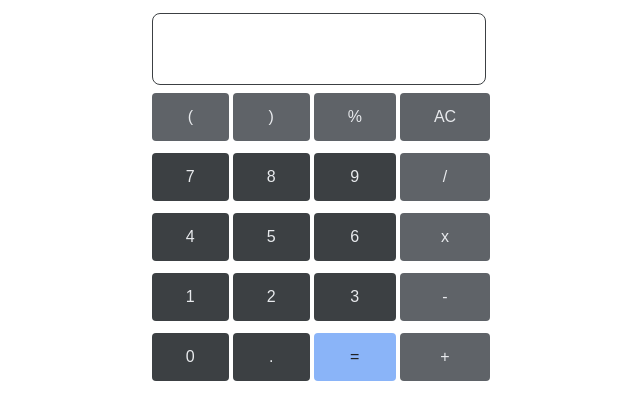
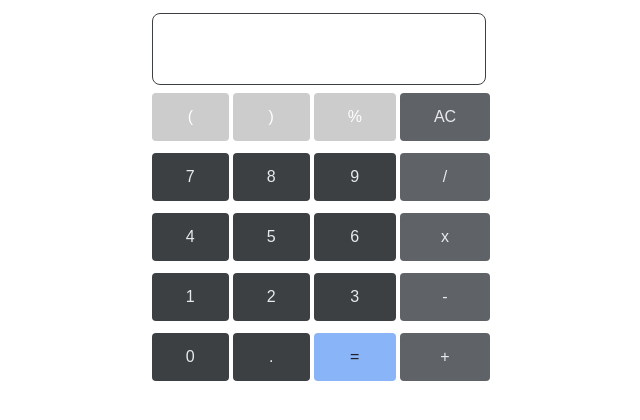
Before and after one commit to Edmx747/Google-Calc, a React (Create React App) app in the folder FrontEnd/: page / in a window 1280 px wide. Shown: the top 420 px of the page, without its empty margins (321-961 px from the left). Built offline with nearby package versions, Linux system fonts and the light colour scheme.

Commit message:
add disable attribute to buttons

```diff
--- a/FrontEnd/src/components/CustomButton/CustomButton.css
+++ b/FrontEnd/src/components/CustomButton/CustomButton.css
@@ -9,6 +9,10 @@
     margin: 4px 2px;
     cursor: pointer;
     transition-duration: 0.4s;
+}
+button:disabled{
+    background: #ccc;
+    color: white;
 }
 .btn-primary{
     background: #5f6368;
--- a/FrontEnd/src/components/CustomButton/CustomButton.tsx
+++ b/FrontEnd/src/components/CustomButton/CustomButton.tsx
@@ -2,9 +2,16 @@ import { ExecOptionsWithStringEncoding } from 'child_process';
 import React, { MouseEventHandler } from 'react'
 import './CustomButton.css'
 
-function CustomButton(props: { value: string, className: string, onClick: (value: string) => void }) {
+interface Props {
+    value: string,
+    className: string,
+    disabled?: boolean,
+    onClick: (value: string) => void
+}
+
+function CustomButton(props: Props) {
     return (
-        <button id='btn' className={props.className} onClick={() => props.onClick(props.value)}>{props.value}</button>
+        <button id='btn' className={props.className} onClick={() => props.onClick(props.value)} disabled={props.disabled}>{props.value}</button>
     )
 }
 
--- a/FrontEnd/src/helpers/CalculatorButtons.ts
+++ b/FrontEnd/src/helpers/CalculatorButtons.ts
@@ -7,18 +7,21 @@ export const CALCULATOR_BUTTONS: Array<Array<ICalculatorButton>> = [
             value: "(",
             type: CalculatorButtonType.OPERATOR,
             className: "btn-primary",
+            disabled: true
         },
         {
             id: 1,
             value: ")",
             type: CalculatorButtonType.OPERATOR,
             className: "btn-primary",
+            disabled: true
         },
         {
             id: 2,
             value: "%",
             type: CalculatorButtonType.OPERATOR,
             className: "btn-primary",
+            disabled: true
         },
         {
             id: 3,
--- a/FrontEnd/src/models/CalculatorButtons.ts
+++ b/FrontEnd/src/models/CalculatorButtons.ts
@@ -3,7 +3,8 @@ export interface ICalculatorButton {
     value: string;
     name?: string;
     className: string;
-    type: CalculatorButtonType
+    type: CalculatorButtonType;
+    disabled?: boolean;
 }
 export enum CalculatorButtonType {
     NUMBER = "number",
--- a/FrontEnd/src/screens/CalculatorScreen.tsx
+++ b/FrontEnd/src/screens/CalculatorScreen.tsx
@@ -71,7 +71,7 @@ function CalculatorScreen() {
                                     {buttons.map((button: ICalculatorButton, index: number) => {
                                         return (
                                             <td key={index}>
-                                                <CustomButton value={button.name ? button.name : button.value} className={button.className} onClick={() => handleOperation(button)}></CustomButton>
+                                                <CustomButton value={button.name ? button.name : button.value} className={button.className} disabled={button.disabled} onClick={() => handleOperation(button)}></CustomButton>
                                             </td>
                                         )
                                     })}
```
